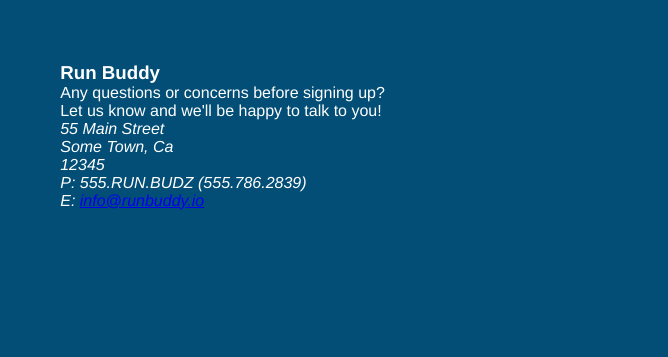
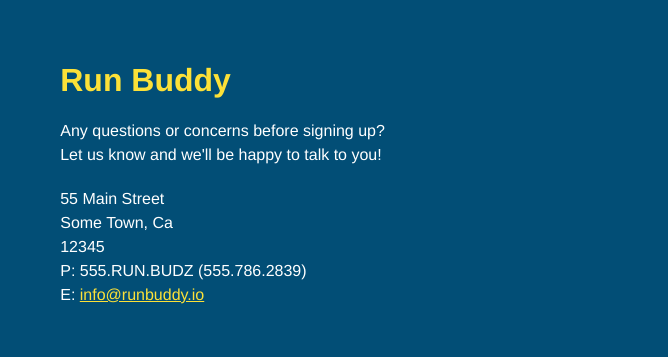
Before and after one commit to JackyFord/run-buddy, a plain HTML site: page index.html in a window 1280 px wide. Shown: the part 4055-4412 px from the top of the page, 612-1280 px from the left. Drawn offline with Linux system fonts and the light colour scheme.

```diff
--- a/assets/css/style.css
+++ b/assets/css/style.css
@@ -226,6 +226,22 @@ header nav ul li a {
     color: white;
 }
 
+.contact-info h3 {
+    color: #fce138;
+    font-size: 32px;
+}
+
+.contact-info p, .contact-info address {
+    margin: 20px 0;
+    line-height: 1.5;
+    font-size: 20x;
+    font-style: normal;
+}
+
+.contact-info a {
+    color: #fce138;
+}
+
 body {
     color: #39a6b2;
     font-family: Helvetica, Arial, sans-serif;
```
